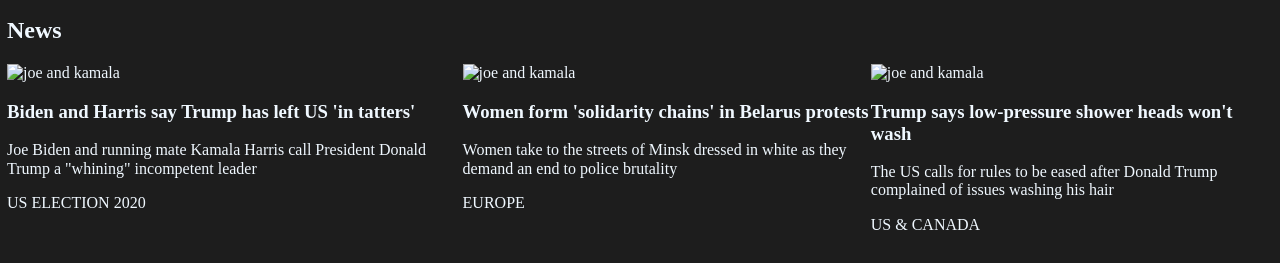
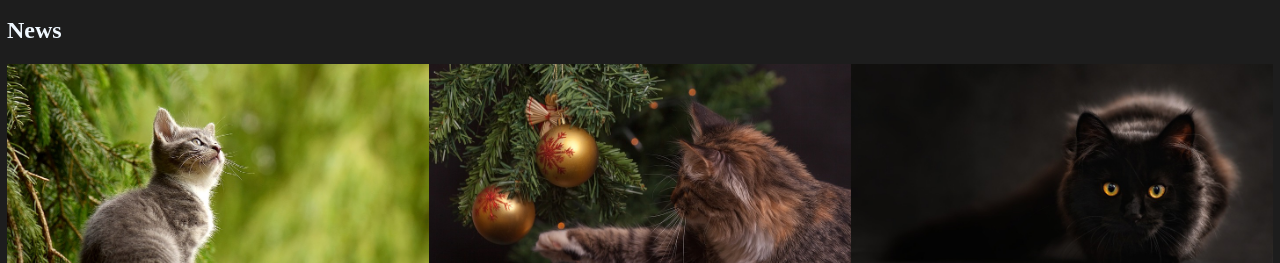
Before and after one commit to jasoncassella/layout3, a plain HTML site: page index.html in a window 1280 px wide. Shown: the part 537-800 px from the top of the page. Drawn offline with Linux system fonts and the light colour scheme.

Commit message:
updated images

```diff
--- a/index.html
+++ b/index.html
@@ -87,19 +87,19 @@
 			<h2>News</h2>
 			<section class="container">
 				<section>
-					<img src="#" alt="joe and kamala" />
+					<img src="img/cat6.jpg" alt="baby kitten" />
 					<h3>Biden and Harris say Trump has left US 'in tatters'</h3>
 					<p>Joe Biden and running mate Kamala Harris call President Donald Trump a "whining" incompetent leader</p>
 					<span>US ELECTION 2020</span>
 				</section>
 				<section>
-					<img src="#" alt="joe and kamala" />
+					<img src="img/cat7.jpg" alt="christmas cat" />
 					<h3>Women form 'solidarity chains' in Belarus protests</h3>
 					<p>Women take to the streets of Minsk dressed in white as they demand an end to police brutality</p>
 					<span>EUROPE</span>
 				</section>
 				<section>
-					<img src="#" alt="joe and kamala" />
+					<img src="img/cat8.jpg" alt="halloween cat" />
 					<h3>Trump says low-pressure shower heads won't wash</h3>
 					<p>The US calls for rules to be eased after Donald Trump complained of issues washing his hair</p>
 					<span>US & CANADA</span>
```
